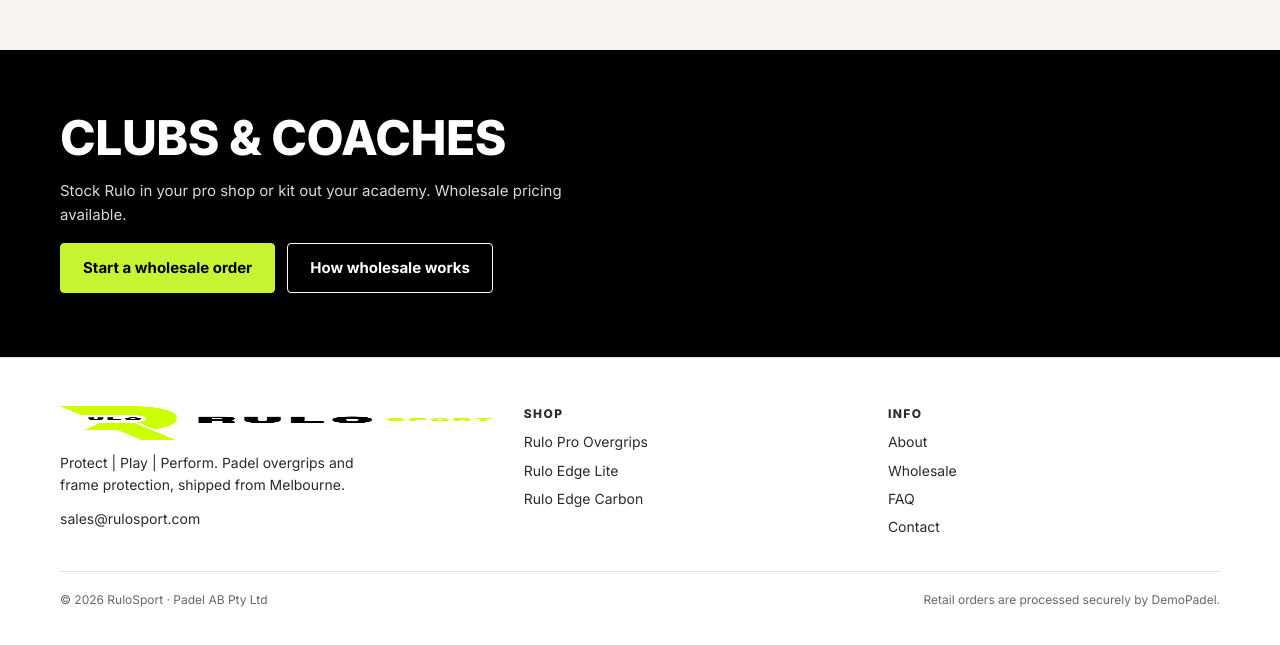
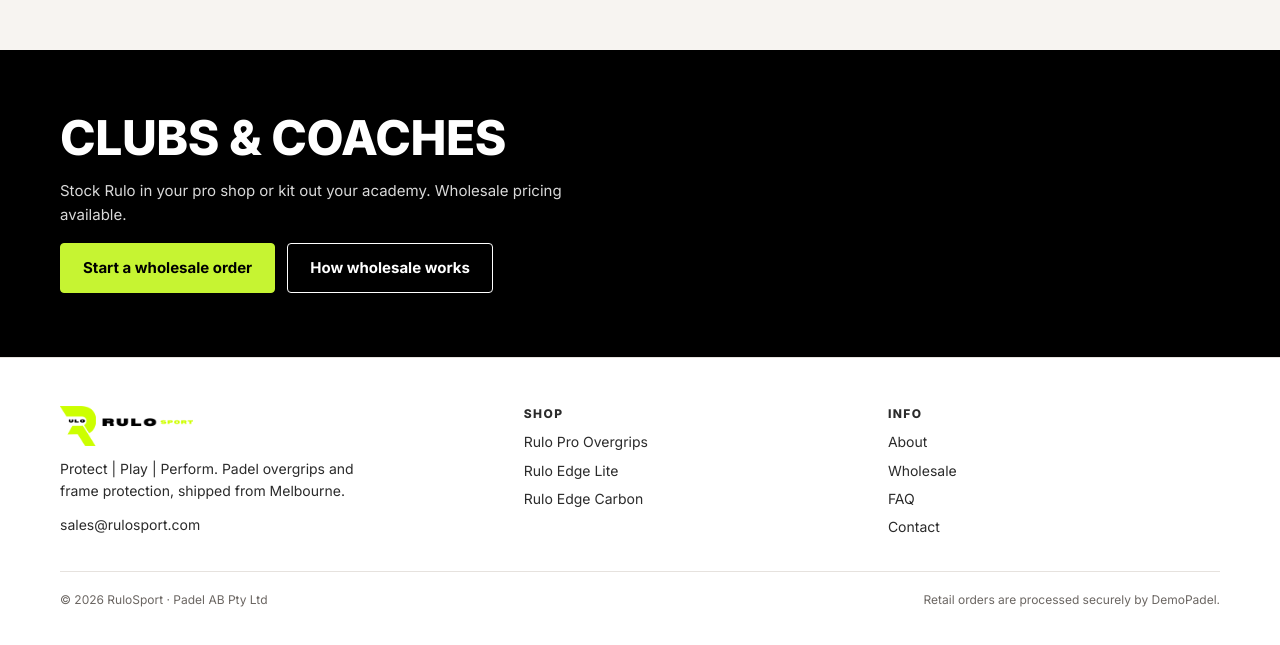
Before and after one commit to RuloSport/website, a plain HTML site: page index.html in a window 1280 px wide. Shown: the part 2159-2804 px from the top of the page. Drawn offline with Linux system fonts and the light colour scheme.

Commit message:
Fix stretched footer logo
Co-Authored-By: Claude Opus 5.5 <noreply@anthropic.com>
Claude-Session: https://claude.ai/code/session_01Li3wLc2JaD3vrz3mc1EEwk

```diff
--- a/assets/style.css
+++ b/assets/style.css
@@ -207,7 +207,7 @@ body::before { content: ""; position: fixed; inset: 0 0 auto; height: env(safe-a
 .site-footer { border-top: 1px solid var(--line); }
 .footer-grid { display: grid; grid-template-columns: minmax(0, 1.3fr) repeat(2, minmax(0, 1fr)); gap: 32px; padding-block: 48px 32px; }
 @media (max-width: 760px) { .footer-grid { grid-template-columns: 1fr; } }
-.footer-grid img { height: 34px; width: auto; }
+.footer-grid img { height: 40px; width: auto; align-self: flex-start; object-fit: contain; }
 .footer-grid h4 { font-size: 12px; letter-spacing: .12em; text-transform: uppercase; margin-bottom: 10px; }
 .footer-grid ul { list-style: none; margin: 0; padding: 0; display: grid; gap: 6px; font-size: 14px; }
 .footer-grid a { text-decoration: none; }
```
